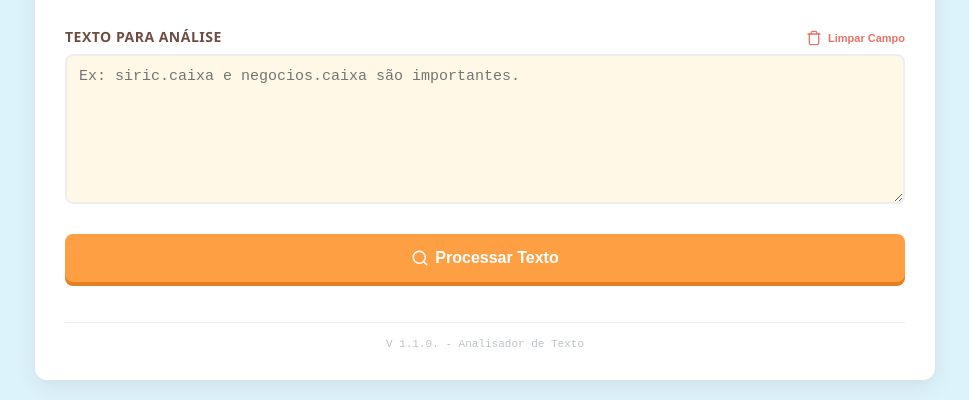
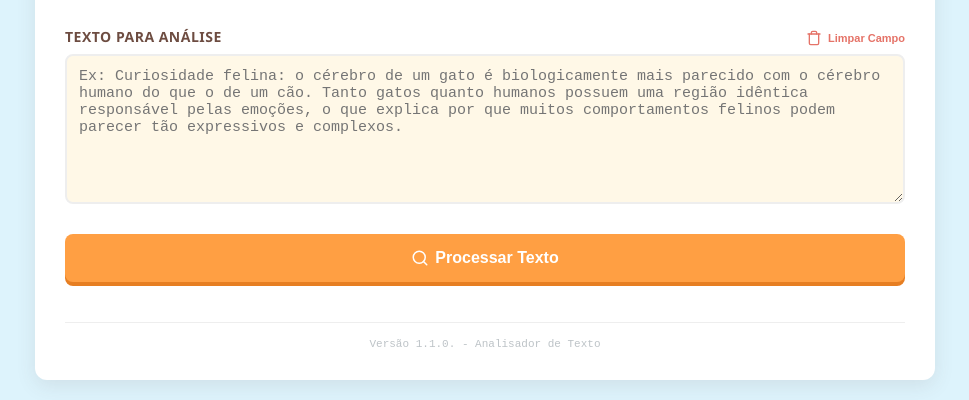
Before and after one commit to fernandesjvo/analisador-de-texto, a plain HTML site: page index.html in a window 1280 px wide. Shown: the part 881-1281 px from the top of the page, without its empty margins (155-1124 px from the left). Drawn offline with Linux system fonts and the light colour scheme.

Commit message:
Update index.html
Ajustes no place holder

```diff
--- a/index.html
+++ b/index.html
@@ -3,7 +3,7 @@
 <head>
     <meta charset="UTF-8">
     <meta name="viewport" content="width=device-width, initial-scale=1.0">
-    <title>Analisador Semântico Pro (v49.1 - Banner Ajustado)</title>
+    <title>Analisador de Texto</title>
 
     <link rel="icon" type="image/png" href="imagens/favicon.png">
 
@@ -252,7 +252,7 @@
                     Limpar Campo
                 </button>
             </div>
-            <textarea id="textoInput" style="height: 150px;" placeholder="Ex: siric.caixa e negocios.caixa são importantes."></textarea>
+            <textarea id="textoInput" style="height: 150px;" placeholder="Ex: Curiosidade felina: o cérebro de um gato é biologicamente mais parecido com o cérebro humano do que o de um cão. Tanto gatos quanto humanos possuem uma região idêntica responsável pelas emoções, o que explica por que muitos comportamentos felinos podem parecer tão expressivos e complexos."></textarea>
         </div>
 
         <button type="button" class="btn-analisar" onclick="executarAnalise(false)" title="Executa a análise e gera sugestões.">
@@ -399,7 +399,7 @@
             </div>
         </div>
 
-        <div class="app-footer">V 1.1.0. - Analisador de Texto</div>
+        <div class="app-footer">Versão 1.1.0. - Analisador de Texto</div>
     </div>
 
     <script>
```
